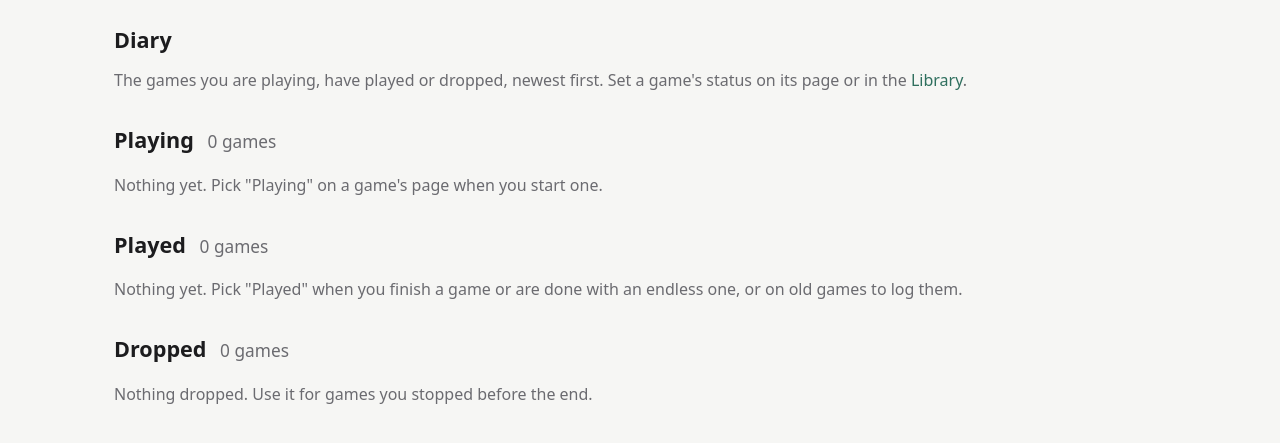
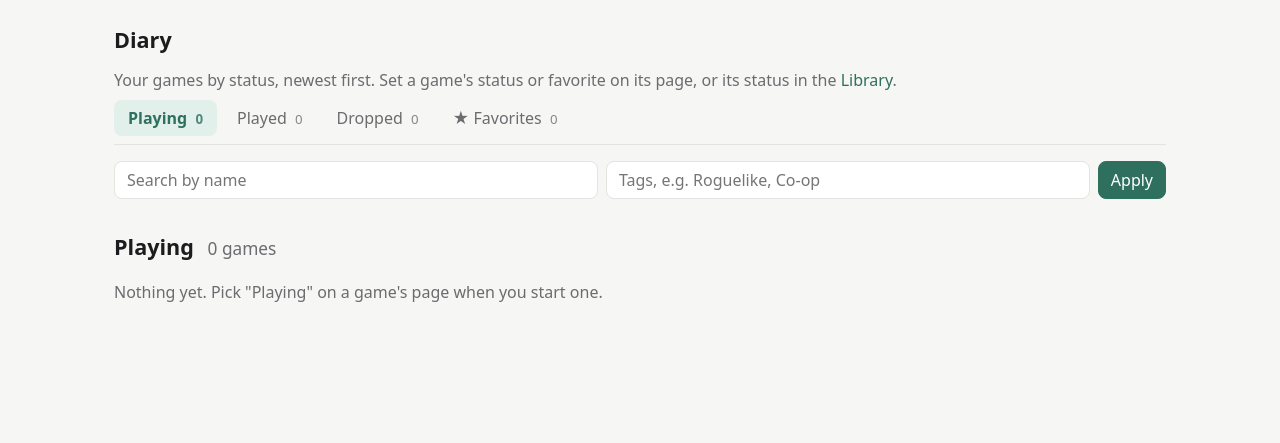
Before and after one commit to Antonetti-Lucas/shelflife, a FastAPI app: page /diary in a window 1280 px wide. Shown: the part 65-508 px from the top of the page. Run offline with FastAPI, Linux system fonts and the light colour scheme.

Commit message:
Page the diary, add a tag filter and a recently-played sort, stop auto-dating
The diary now shows one status per tab (playing, played, dropped,
favorites), newest first, paged, with a name search and a tag filter.
Library, Explore and the diary share a tag box: comma separated, a game
must have every tag, matched whole and ignoring case, with suggestions
and a note for tags no game has. The library can sort by most recently
played and shows the last-played date.

Marking a status no longer fills in today's date. That made every game
the owner marked count as finished in 2026; dates are now only what is
typed in.

Co-Authored-By: Claude Sonnet 5.5 <noreply@anthropic.com>

```diff
--- a/shelflife/web/app.py
+++ b/shelflife/web/app.py
@@ -25,6 +25,7 @@ from shelflife.recency import recency
 from shelflife.recommend import explain, recommend, score_all, taste_profile
 from shelflife.score import engagement_score
 from shelflife.stats import compute_stats
+from shelflife.tagfilter import TagIndex, has_all, parse_tags
 
 BASE = Path(__file__).parent
 PAGE_SIZE = 40
@@ -185,11 +186,13 @@ def library(
     sort: str = "",
     rec: str = "all",
     status: str = "all",
+    tag: str = "",
     page: int = 1,
     session: Session = Depends(get_session),
 ):
     ratings = diary.load_ratings(session)
     entries = diary.load_entries(session)
+    wanted = parse_tags(tag)
     status = status if status in (*diary.STATUSES, "none") else "all"
     scores = score_all(session, ratings, diary.load_not_interested(session))
     scope = scores.backlog | scores.family  # what "recommended" means in the library
@@ -205,12 +208,15 @@ def library(
         query = query.where(Game.family_shared.is_not(True))
     elif source == "family":
         query = query.where(Game.family_shared.is_(True))
-    if q.strip():
-        query = query.where(Game.name.ilike(f"%{q.strip()}%"))
 
+    needle = q.strip().lower()
+    games = list(session.scalars(query))
+    tag_index = TagIndex(g.tags for g in games)  # the whole source, before search and tag filters
     rows = []
-    for game in session.scalars(query):
+    for game in games:
         if keep is not None and game.steam_app_id not in keep:
+            continue
+        if (needle and needle not in game.name.lower()) or not has_all(game.tags, wanted):
             continue
         mark = entries.get(game.steam_app_id)
         game_status = mark.status if mark else None
@@ -228,6 +234,7 @@ def library(
                 "fit": None if fit is None else fit * 100,
                 "rating": ratings.get(game.steam_app_id),
                 "status": game_status,
+                "last_played": entry.last_played,
             }
         )
 
@@ -237,6 +244,8 @@ def library(
         "score": lambda r: -(r["score"] or 0),
         "fit": lambda r: -(r["fit"] if r["fit"] is not None else -1e9),
         "rating": lambda r: -(r["rating"] or 0),
+        # Most recent first; games with no date (family games, never played) last.
+        "recent": lambda r: (r["last_played"] is None, -(r["last_played"].timestamp() if r["last_played"] else 0)),
     }
     rows.sort(key=keys.get(sort, keys["hours"]))
 
@@ -253,6 +262,9 @@ def library(
             "sort": sort,
             "rec": rec if rec in REC_FILTERS else "all",
             "status": status,
+            "tag": tag,
+            "tag_options": tag_index.popular(),
+            "unknown_tags": tag_index.unknown(wanted),
             "page": page,
             "pages": pages,
             "here": current_url(request),
@@ -266,10 +278,12 @@ def explore(
     q: str = "",
     sort: str = "fit",
     rec: str = "all",
+    tag: str = "",
     page: int = 1,
     session: Session = Depends(get_session),
 ):
     """Games you don't own: the discovery pool, ranked by how well they fit you."""
+    wanted = parse_tags(tag)
     ratings = diary.load_ratings(session)
     not_interested = diary.load_not_interested(session)
     scores = score_all(session, ratings, not_interested)
@@ -281,14 +295,17 @@ def explore(
         .where(LibraryEntry.steam_app_id.is_(None), Game.type == "game")
     )
     needle = q.strip().lower()
+    games = list(session.scalars(query))
+    tag_index = TagIndex(g.tags for g in games)
     recs = []
-    for game in session.scalars(query):
+    for game in games:
         rec_item = scores.by_id.get(game.steam_app_id)  # None: no tags yet
         if (
             rec_item is None
             or game.steam_app_id in not_interested
             or (needle and needle not in game.name.lower())
             or (keep is not None and game.steam_app_id not in keep)
+            or not has_all(game.tags, wanted)
         ):
             continue
         recs.append(rec_item)
@@ -311,6 +328,9 @@ def explore(
             "q": q,
             "sort": sort if sort in keys else "fit",
             "rec": rec if rec in REC_FILTERS else "all",
+            "tag": tag,
+            "tag_options": tag_index.popular(),
+            "unknown_tags": tag_index.unknown(wanted),
             "page": page,
             "pages": pages,
             "here": current_url(request),
@@ -363,9 +383,20 @@ def ratings_page(request: Request, session: Session = Depends(get_session)):
     )
 
 
+DIARY_PAGE_SIZE = 12
+DIARY_TABS = ("playing", "played", "dropped", "favorites")
+
+
 @app.get("/diary")
-def diary_page(request: Request, session: Session = Depends(get_session)):
-    """Your games by status, newest first, with your favorites on top."""
+def diary_page(
+    request: Request,
+    show: str = "",
+    q: str = "",
+    tag: str = "",
+    page: int = 1,
+    session: Session = Depends(get_session),
+):
+    """Your games, one status at a time, newest first, with your favorites in a tab."""
     rows = session.execute(
         select(DiaryEntry, Game)
         .join(Game, Game.steam_app_id == DiaryEntry.steam_app_id)
@@ -376,15 +407,49 @@ def diary_page(request: Request, session: Session = Depends(get_session)):
         e = pair[0]
         return e.finished_on or e.started_on or date.min  # undated games last
 
-    sections = {
-        status: sorted(
-            ((e, g) for e, g in rows if e.status == status), key=newest_first, reverse=True
-        )
+    groups = {
+        status: sorted(((e, g) for e, g in rows if e.status == status), key=newest_first, reverse=True)
         for status in diary.STATUSES
     }
-    favorites = sorted(((e, g) for e, g in rows if e.favorite), key=lambda p: p[1].name.lower())
+    groups["favorites"] = sorted(((e, g) for e, g in rows if e.favorite), key=lambda p: p[1].name.lower())
+    counts = {key: len(items) for key, items in groups.items()}
+    if show not in groups:  # no tab chosen: the first one with something in it
+        show = next((key for key in DIARY_TABS if counts[key]), "playing")
+
+    wanted = parse_tags(tag)
+    needle = q.strip().lower()
+    tag_index = TagIndex(g.tags for _, g in groups[show])
+    items = [
+        (e, g)
+        for e, g in groups[show]
+        if (not needle or needle in g.name.lower()) and has_all(g.tags, wanted)
+    ]
+    pages = max(1, -(-len(items) // DIARY_PAGE_SIZE))
+    page = max(1, min(page, pages))
+
+    def url(**changes) -> str:
+        """This page with some settings changed (a new tab starts on page 1)."""
+        params = {"show": show, "q": q.strip(), "tag": tag.strip(), "page": page} | changes
+        return "/diary?" + urlencode({k: v for k, v in params.items() if v not in ("", None)})
+
     return templates.TemplateResponse(
-        request, "diary.html", {"sections": sections, "favorites": favorites}
+        request,
+        "diary.html",
+        {
+            "tabs": DIARY_TABS,
+            "counts": counts,
+            "show": show,
+            "items": items[(page - 1) * DIARY_PAGE_SIZE : page * DIARY_PAGE_SIZE],
+            "total": len(items),
+            "filtered": bool(needle or wanted),
+            "q": q,
+            "tag": tag,
+            "tag_options": tag_index.popular(),
+            "unknown_tags": tag_index.unknown(wanted),
+            "page": page,
+            "pages": pages,
+            "url": url,
+        },
     )
 
 
--- a/shelflife/web/static/style.css
+++ b/shelflife/web/static/style.css
@@ -82,12 +82,19 @@ select { padding: 6px 8px; }
 
 .filters { display: flex; gap: 8px; flex-wrap: wrap; margin-bottom: 16px; }
 .filters input[type="search"] { flex: 1; min-width: 200px; }
+.filters .tagbox { flex: 1.4; }
+
+.tabs { display: flex; gap: 6px; flex-wrap: wrap; margin: 4px 0 16px; border-bottom: 1px solid var(--line); padding-bottom: 8px; }
+.tabs a { padding: 6px 14px; border-radius: 8px; color: var(--muted); }
+.tabs a:hover { background: var(--accent-soft); text-decoration: none; }
+.tabs a.on { background: var(--accent-soft); color: var(--accent); font-weight: 600; }
+.tabs small { margin-left: 4px; opacity: 0.8; }
 
 table { width: 100%; border-collapse: collapse; background: var(--surface); border: 1px solid var(--line); border-radius: 12px; overflow: hidden; }
 th, td { padding: 9px 14px; text-align: left; border-bottom: 1px solid var(--line); }
 th { color: var(--muted); font-weight: 600; font-size: 0.85rem; text-transform: uppercase; letter-spacing: 0.03em; }
 tr:last-child td { border-bottom: none; }
-.num { text-align: right; font-variant-numeric: tabular-nums; }
+.num { text-align: right; font-variant-numeric: tabular-nums; white-space: nowrap; }
 .pager { text-align: center; color: var(--muted); margin-top: 20px; }
 .pager a { margin: 0 12px; }
 
--- /dev/null
+++ b/shelflife/web/templates/_tagbox.html
@@ -0,0 +1,12 @@
+{# The tag filter: a box with suggestions, and a note when a tag matches nothing. #}
+{% macro tag_input(tag, options) %}
+<input type="search" name="tag" value="{{ tag }}" list="tag-options" class="tagbox"
+       placeholder="Tags, e.g. Roguelike, Co-op" aria-label="Filter by tags, comma separated; a game must have all of them">
+<datalist id="tag-options">{% for t in options %}<option value="{{ t }}">{% endfor %}</datalist>
+{% endmacro %}
+
+{% macro tag_note(unknown) %}
+{% if unknown %}
+<p class="meta">No game here has the tag {{ unknown|join(", ") }}. Tags are matched whole, so "Co-op" is not "Online Co-Op"; pick one from the suggestions.</p>
+{% endif %}
+{% endmacro %}
--- a/shelflife/web/templates/diary.html
+++ b/shelflife/web/templates/diary.html
@@ -1,49 +1,46 @@
 {% extends "base.html" %}
+{% from "_tagbox.html" import tag_input, tag_note %}
 {% block title %}Diary · ShelfLife{% endblock %}
 {% block content %}
-{% macro thumb(g) %}
-<a class="thumb" href="/game/{{ g.steam_app_id }}">
-  {% if g.cover_url %}<img src="{{ g.cover_url }}" loading="lazy" alt="">{% else %}<span class="nocover">{{ g.name[:1] }}</span>{% endif %}
-</a>
-{% endmacro %}
+{% set labels = {"playing": "Playing", "played": "Played", "dropped": "Dropped", "favorites": "★ Favorites"} %}
 
 <h2>Diary</h2>
 <p class="lede">
-  The games you are playing, have played or dropped, newest first. Set a game's status on its
-  page or in the <a href="/library">Library</a>.
+  Your games by status, newest first. Set a game's status or favorite on its page, or its status in the
+  <a href="/library">Library</a>.
 </p>
 
-{% if favorites %}
-<h2>★ Favorites <small>{{ favorites|length }} games</small></h2>
-<div class="rows">
-  {% for e, g in favorites %}
-  <article class="row compact">
-    {{ thumb(g) }}
-    <div class="row-body">
-      <h3><a href="/game/{{ g.steam_app_id }}">{{ g.name }}</a>
-        {% if e.rating is not none %}<small>{{ rating_text(e.rating) }} ★</small>{% endif %}</h3>
-    </div>
-  </article>
+<nav class="tabs" aria-label="Diary sections">
+  {% for key in tabs %}
+    <a href="{{ url(show=key, page=1) }}" class="{{ 'on' if key == show }}">{{ labels[key] }} <small>{{ counts[key] }}</small></a>
   {% endfor %}
-</div>
-{% endif %}
+</nav>
 
-{% for status in STATUSES %}
-{% set items = sections[status] %}
-<h2>{{ STATUS_LABELS[status] }} <small>{{ items|length }} games</small></h2>
+<form class="filters" method="get" action="/diary">
+  <input type="hidden" name="show" value="{{ show }}">
+  <input type="search" name="q" value="{{ q }}" placeholder="Search by name" aria-label="Search by name">
+  {{ tag_input(tag, tag_options) }}
+  <button type="submit">Apply</button>
+</form>
+{{ tag_note(unknown_tags) }}
+
+<h2>{{ labels[show] }} <small>{{ total }} game{{ "" if total == 1 else "s" }}{{ " match" if filtered }}</small></h2>
 {% if items %}
 <div class="rows">
   {% for e, g in items %}
   <article class="row compact" id="g{{ g.steam_app_id }}">
-    {{ thumb(g) }}
+    <a class="thumb" href="/game/{{ g.steam_app_id }}">
+      {% if g.cover_url %}<img src="{{ g.cover_url }}" loading="lazy" alt="">{% else %}<span class="nocover">{{ g.name[:1] }}</span>{% endif %}
+    </a>
     <div class="row-body">
       <h3><a href="/game/{{ g.steam_app_id }}">{{ g.name }}</a>
-        {% if e.favorite %}<small>★ favorite</small>{% endif %}
+        {% if e.favorite and show != "favorites" %}<small>★ favorite</small>{% endif %}
+        {% if show == "favorites" and e.status %}<small>{{ STATUS_LABELS[e.status] }}</small>{% endif %}
         {% if e.rating is not none %}<small>rated {{ rating_text(e.rating) }}</small>{% endif %}</h3>
       <p class="meta">
         {% if e.started_on %}started {{ e.started_on.isoformat() }}{% endif %}
         {% if e.started_on and e.finished_on %} · {% endif %}
-        {% if e.finished_on %}{{ "dropped" if status == "dropped" else "finished" }} {{ e.finished_on.isoformat() }}{% endif %}
+        {% if e.finished_on %}{{ "stopped" if e.status == "dropped" else "finished" }} {{ e.finished_on.isoformat() }}{% endif %}
         {% if not e.started_on and not e.finished_on %}no dates{% endif %}
         {% if g.library_entry and g.library_entry.playtime_total_min %} · {{ "%.1f"|format(g.library_entry.playtime_total_hours) }} hours{% endif %}
       </p>
@@ -52,12 +49,22 @@
   </article>
   {% endfor %}
 </div>
+{% elif filtered %}
+  <p class="empty">No games match. Try a different search or tag.</p>
 {% else %}
   <p class="empty">
-    {% if status == "playing" %}Nothing yet. Pick "Playing" on a game's page when you start one.
-    {% elif status == "played" %}Nothing yet. Pick "Played" when you finish a game or are done with an endless one, or on old games to log them.
-    {% else %}Nothing dropped. Use it for games you stopped before the end.{% endif %}
+    {% if show == "playing" %}Nothing yet. Pick "Playing" on a game's page when you start one.
+    {% elif show == "played" %}Nothing yet. Pick "Played" when you finish a game or are done with an endless one, or on old games to log them.
+    {% elif show == "dropped" %}Nothing dropped. Use it for games you stopped before the end.
+    {% else %}No favorites yet. Add one from a game's page.{% endif %}
   </p>
 {% endif %}
-{% endfor %}
+
+{% if pages > 1 %}
+<p class="pager">
+  {% if page > 1 %}<a href="{{ url(page=page - 1) }}">← Previous</a>{% else %}<span class="off">← Previous</span>{% endif %}
+  <span>Page {{ page }} of {{ pages }}</span>
+  {% if page < pages %}<a href="{{ url(page=page + 1) }}">Next →</a>{% else %}<span class="off">Next →</span>{% endif %}
+</p>
+{% endif %}
 {% endblock %}
--- a/shelflife/web/templates/explore.html
+++ b/shelflife/web/templates/explore.html
@@ -1,5 +1,6 @@
 {% extends "base.html" %}
 {% from "_card.html" import card %}
+{% from "_tagbox.html" import tag_input, tag_note %}
 {% block title %}Explore · ShelfLife{% endblock %}
 {% block content %}
 <h2>Explore Steam <small>{{ total }} games you don't own</small></h2>
@@ -11,6 +12,7 @@
 
 <form class="filters" method="get" action="/explore">
   <input type="search" name="q" value="{{ q }}" placeholder="Search by name" aria-label="Search by name">
+  {{ tag_input(tag, tag_options) }}
   <select name="rec" aria-label="Recommended">
     {% for value, label in [("all", "All games"), ("50", "Recommended: top 50%"), ("25", "Recommended: top 25%"), ("10", "Recommended: top 10%")] %}
       <option value="{{ value }}" {{ "selected" if rec == value }}>{{ label }}</option>
@@ -23,6 +25,7 @@
   </select>
   <button type="submit">Apply</button>
 </form>
+{{ tag_note(unknown_tags) }}
 
 {% if recs %}
   <div class="grid">
@@ -33,7 +36,7 @@
 {% endif %}
 
 {% if pages > 1 %}
-{% set base = "/explore?q=" ~ (q|urlencode) ~ "&rec=" ~ rec ~ "&sort=" ~ sort %}
+{% set base = "/explore?q=" ~ (q|urlencode) ~ "&tag=" ~ (tag|urlencode) ~ "&rec=" ~ rec ~ "&sort=" ~ sort %}
 <p class="pager">
   {% if page > 1 %}<a href="{{ base }}&page={{ page - 1 }}">← Previous</a>{% endif %}
   Page {{ page }} of {{ pages }}
--- a/shelflife/web/templates/stats.html
+++ b/shelflife/web/templates/stats.html
@@ -29,7 +29,7 @@
       {% endfor %}
     </ul>
     {% else %}
-      <p class="empty">Nothing yet. Mark games "Played" and they are counted by the year you finished them.</p>
+      <p class="empty">Nothing yet. Give a Played game a finish date on its page and it is counted by that year.</p>
     {% endif %}
     {% if stats.finished_undated %}<p class="meta">{{ stats.finished_undated }} played games have no finish date and are not counted here.</p>{% endif %}
   </section>
```
Also changed, not shown: shelflife/diary.py (+2 -14 lines), shelflife/tagfilter.py (added, +58 -0 lines), shelflife/web/templates/game.html (+2 -12 lines), shelflife/web/templates/library.html (+8 -4 lines), tests/test_diary_status.py (+9 -31 lines), tests/test_tagfilter.py (added, +58 -0 lines), tests/test_web.py (+11 -24 lines), tests/test_web_diary_tags.py (added, +166 -0 lines), README.md.
